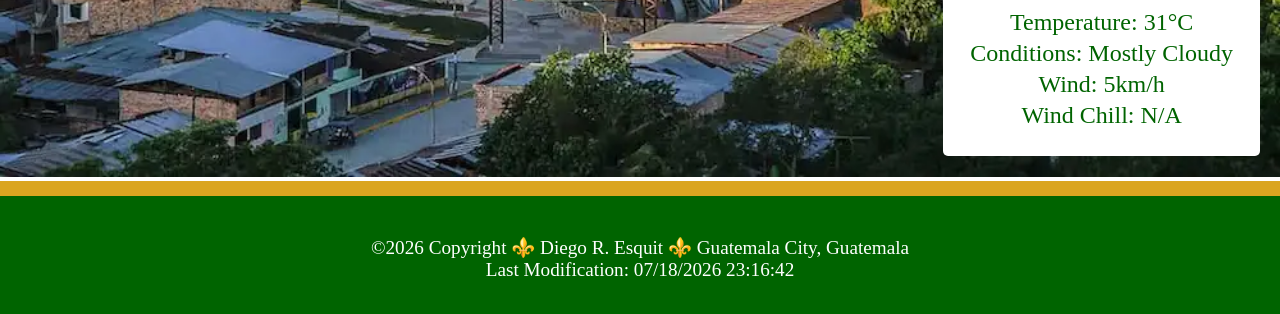
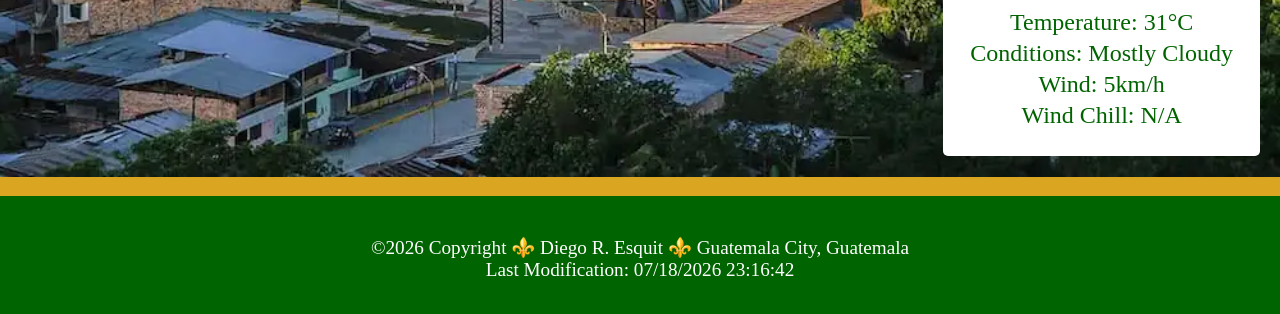
Before and after one commit to dGO04/wdd131, a plain HTML site: page place.html in a window 1280 px wide. Shown: the part 634-948 px from the top of the page. Drawn offline with Linux system fonts and the light colour scheme.

Commit message:
changes made for improving aesthetics

```diff
--- a/styles/place.css
+++ b/styles/place.css
@@ -79,6 +79,10 @@ footer {
 
 @media screen and (min-width: 800px) {
 
+    main {
+        background-color: var(--border-color);
+    }
+
     .card {
         border-radius: 5px;
         font-size: 1.5rem;
```
